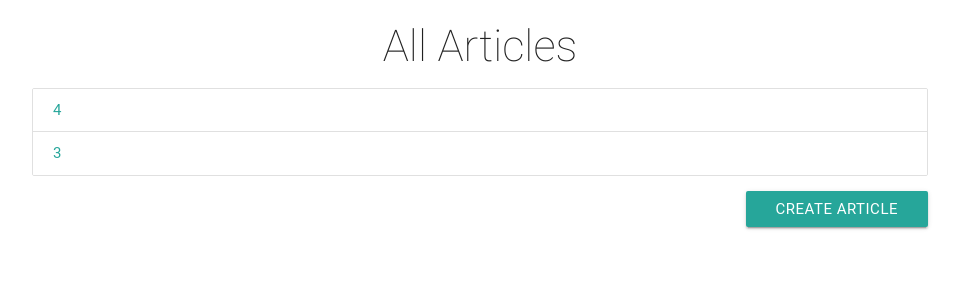
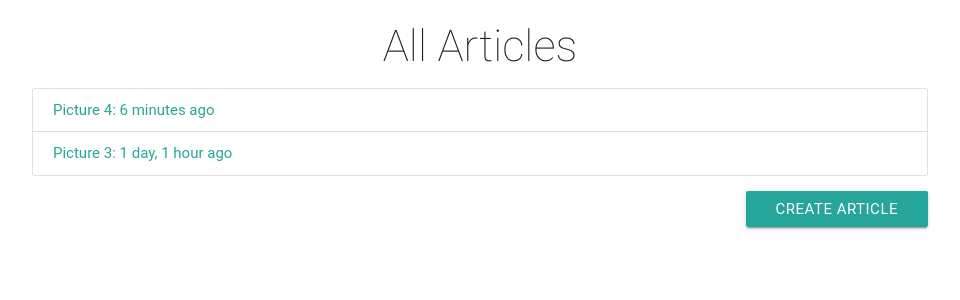
Before and after one commit to guinslym/python-color-palette, a Django app: template applications/brandcolors/templates/fabric/fabric_home.html in a window 1280 px wide. Shown: the top 300 px of the page, without its empty margins (160-1120 px from the left). Run offline with Django 3.2, Linux system fonts and the light colour scheme; the template is opened without the code that fills it: values that come from a table or form of the project are taken from there, others are empty; data comes from the database, SQL or seed files in the repository; parts of the project's set-up code (start-up, migrations or seed data) failed here and were passed over; some libraries are stand-ins or nearby versions; some web fonts are replaced.

Commit message:
end of the day

```diff
--- a/applications/brandcolors/templates/fabric/fabric_home.html
+++ b/applications/brandcolors/templates/fabric/fabric_home.html
@@ -1,10 +1,11 @@
 {% extends 'fabric/fabric_base.html' %}
+{% load humanize %}
 
 {% block container %}
   <h3 class="title">All Articles</h3>
   <div class="collection">
     {% for article in object_list %}
-        <a class="collection-item" href="{% url 'brandcolors:fabric-detail' article.id %}">{{article.id}}</a>
+        <a class="collection-item" href="{% url 'brandcolors:fabric-detail' article.id %}">Picture {{article.id}}: {{article.created|naturaltime }}</a>
     {% endfor %}
   </div>
   <a class="btn right" href="{% url 'brandcolors:fabric-create' %}">Create Article</a>
--- a/applications/brandcolors/views.py
+++ b/applications/brandcolors/views.py
@@ -48,7 +48,7 @@ class FabricDetailView(DetailView):
         # get the dominant color
         dominant_color = color_thief.get_color(quality=1)
         # build a color palette
-        palette = color_thief.get_palette(color_count=10)
+        palette = color_thief.get_palette(color_count=20)
 
         context['dominant_color'] = webcolors.rgb_to_hex(dominant_color)
         palette = [webcolors.rgb_to_hex(color) for color in palette]
--- a/colorSimilarity/settings.py
+++ b/colorSimilarity/settings.py
@@ -41,6 +41,7 @@ INSTALLED_APPS = [
     'django.contrib.staticfiles',
     'crispy_forms',
     'django_extensions',
+     'django.contrib.humanize',
 
     'applications.brandcolors',
 ]
```
